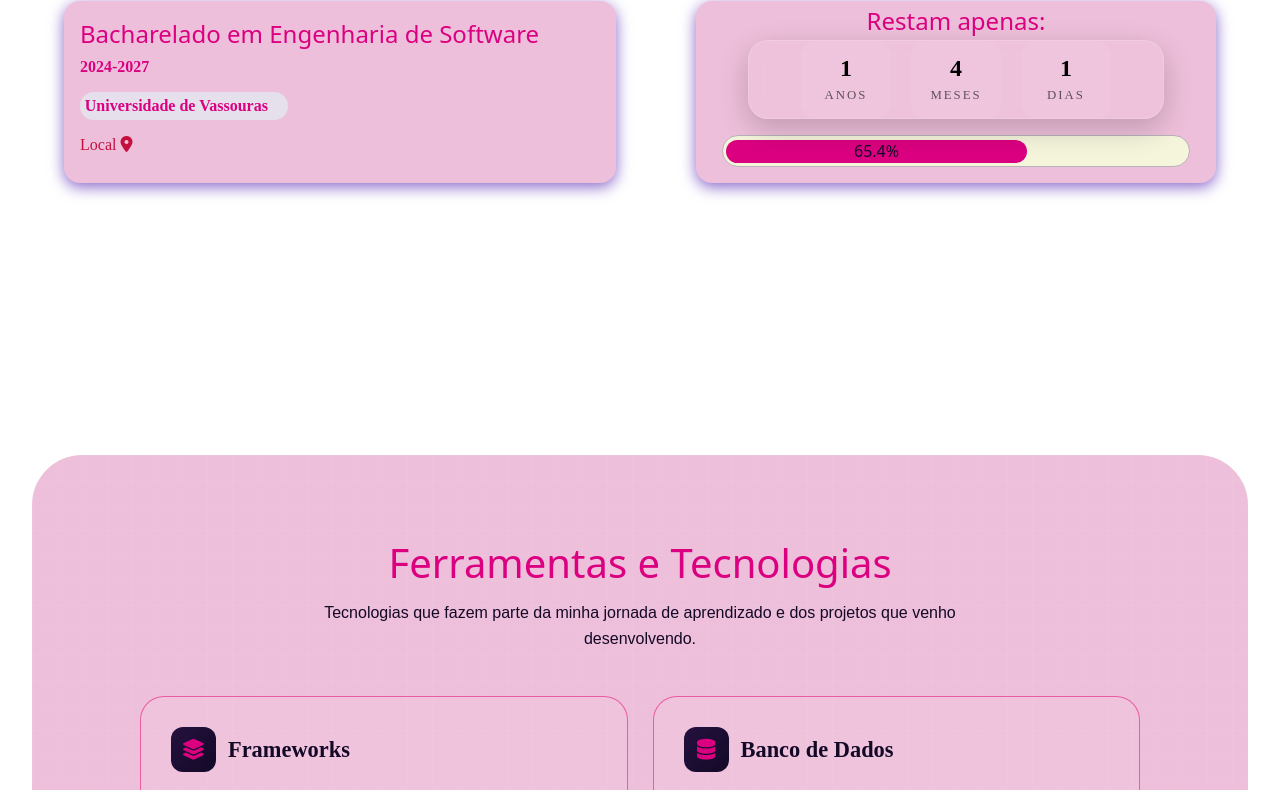
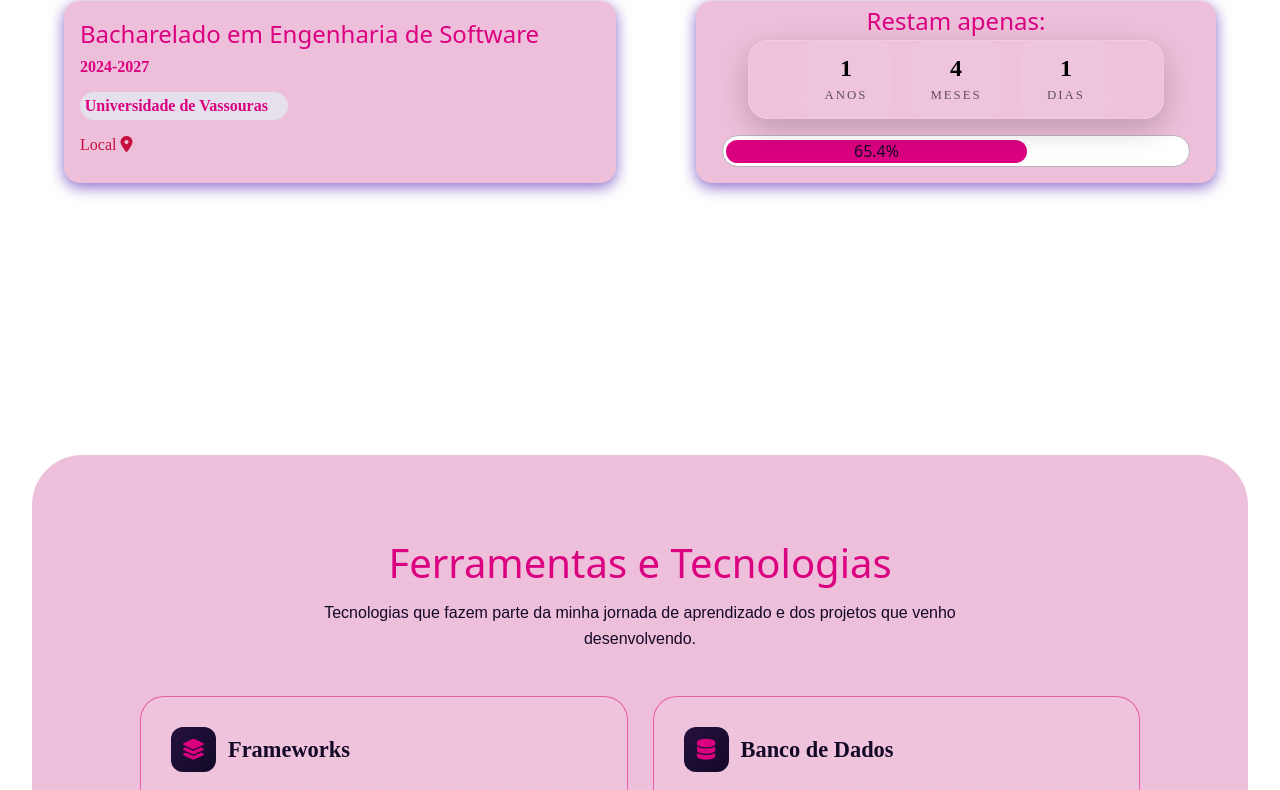
Before and after one commit to almeidagb/portifolio-profissional, a plain HTML site: page index.html in a window 1280 px wide. Shown: the part 1825-2615 px from the top of the page. Drawn offline with Linux system fonts and the light colour scheme; a web font is replaced by a local one.

Commit message:
chore: remove arquivo package desnecessário

```diff
--- a/package.json
+++ /dev/null
@@ -1,5 +0,0 @@
-{
-  "dependencies": {
-    "@fortawesome/fontawesome-free": "^7.3.1"
-  }
-}
--- a/static/trajetoria.css
+++ b/static/trajetoria.css
@@ -54,7 +54,7 @@
     align-items: center;
     text-align: center;
     box-sizing: border-box;
-    background-color: beige;
+    background-color: white;
     border: 0.1rem solid #b6b3b9;
     border-radius: 3rem;
 }
```
Also changed, not shown: 1 other file.
